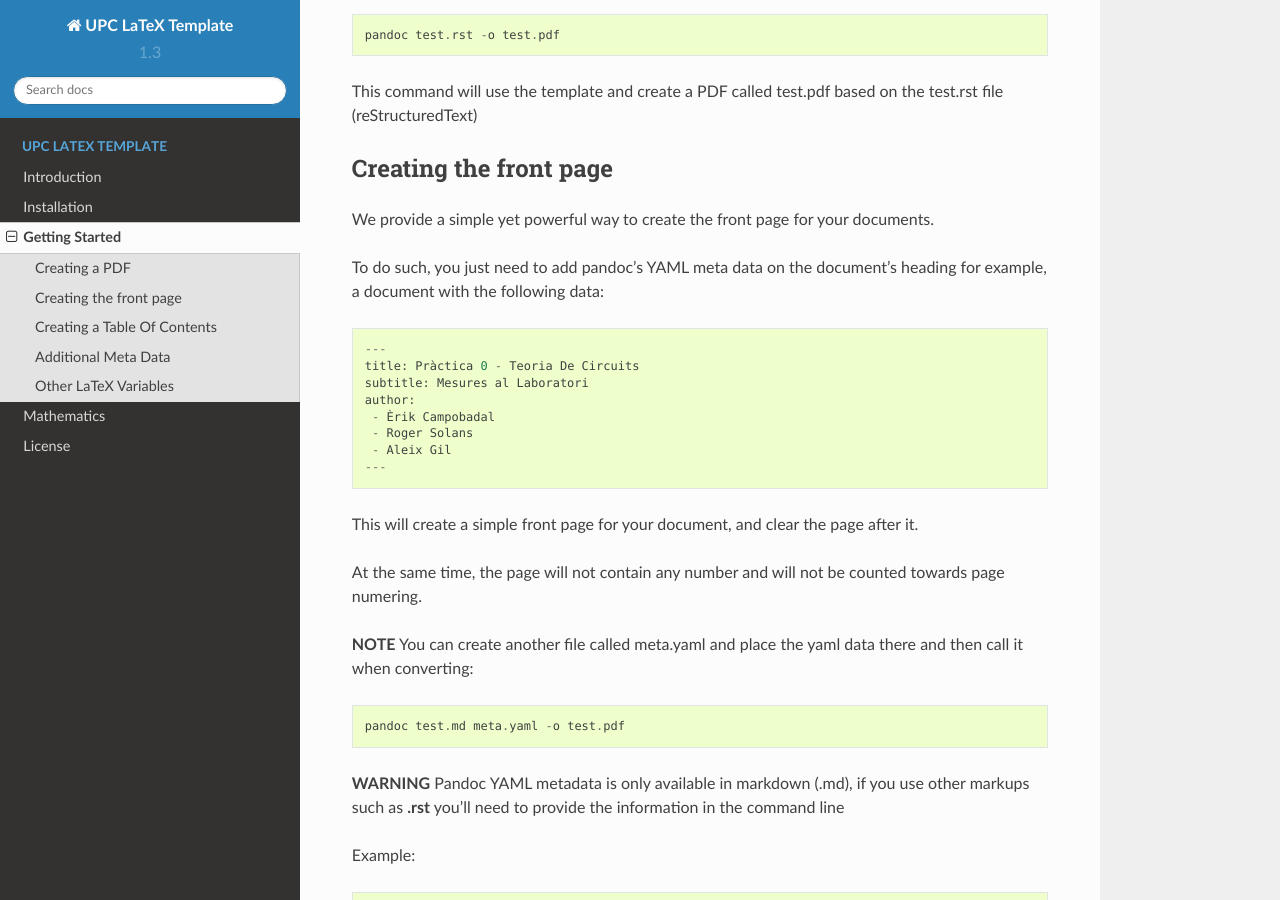
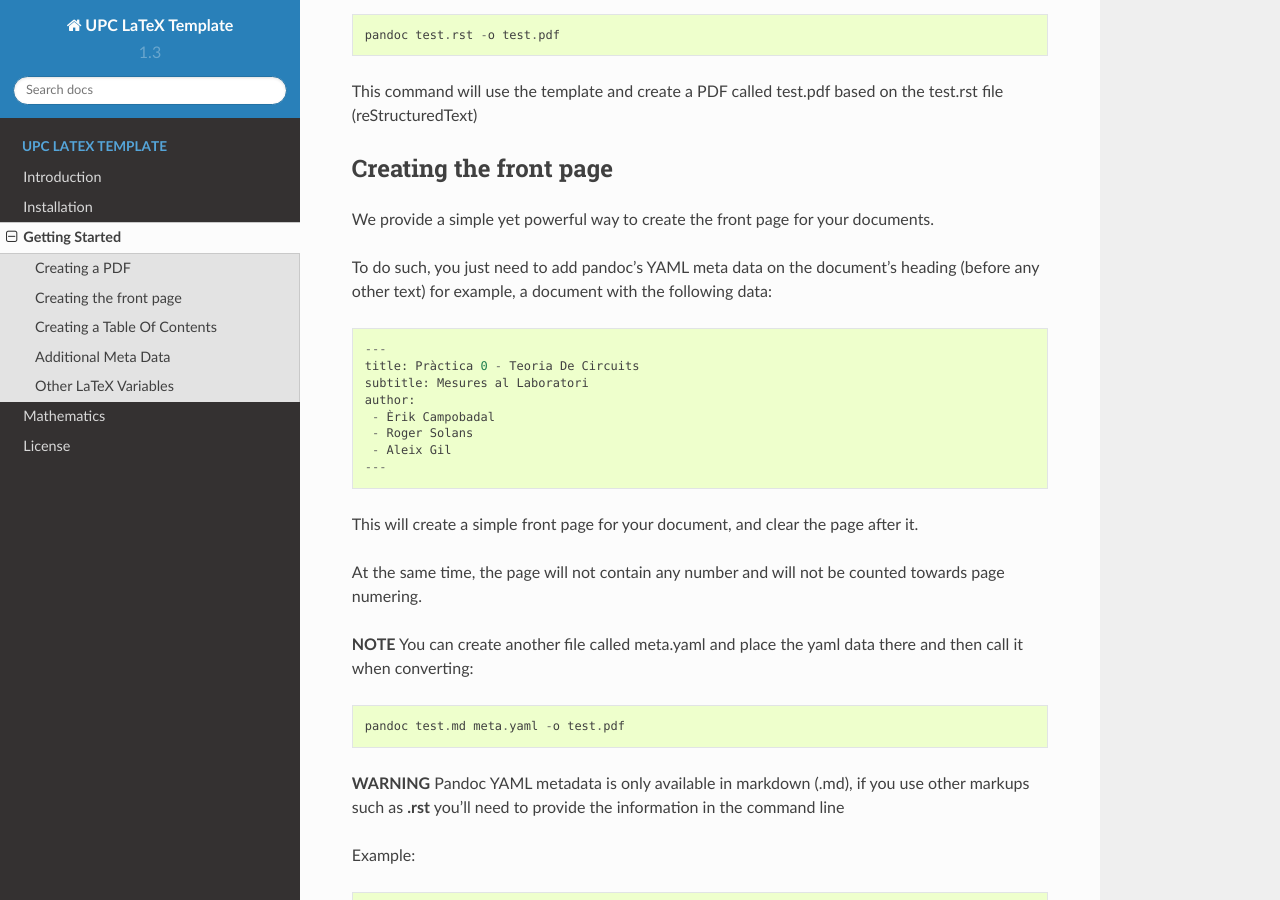
Before and after one commit to ConsoleTVs/UPC-LaTeX-Template, a Sphinx documentation site: the page built from doc/source/getting-started.rst, in a window 1280 px wide and 900 px high, scrolled down 653 px. Built offline with Sphinx 7.4.7 and the Read the Docs theme 2.0.0, drawn with Linux system fonts in a browser that asks for light colours.

Commit message:
Update getting-started.rst

```diff
--- a/doc/source/getting-started.rst
+++ b/doc/source/getting-started.rst
@@ -33,7 +33,7 @@ Creating the front page
 
 We provide a simple yet powerful way to create the front page for your documents.
 
-To do such, you just need to add pandoc's YAML meta data on the document's heading
+To do such, you just need to add pandoc's YAML meta data on the document's heading (before any other text)
 for example, a document with the following data:
 ::
     ---
```
